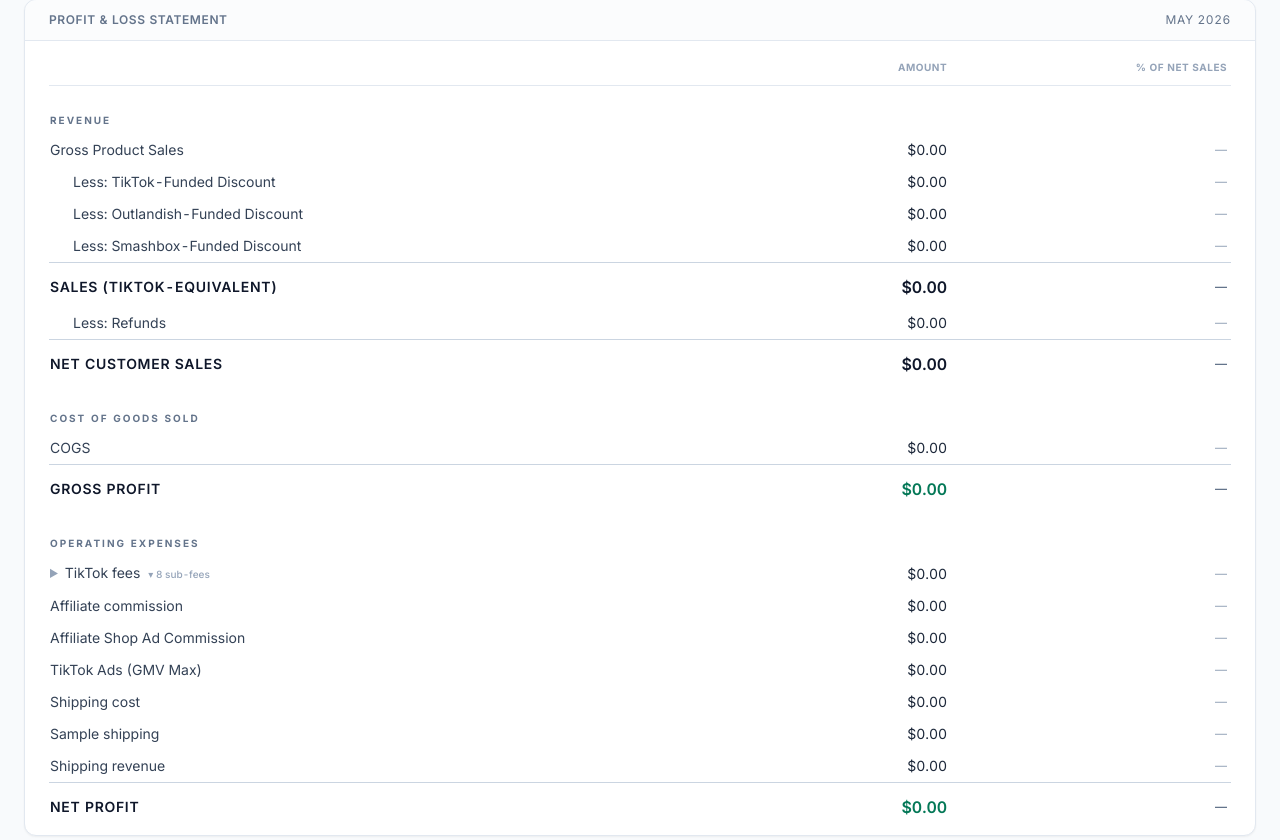
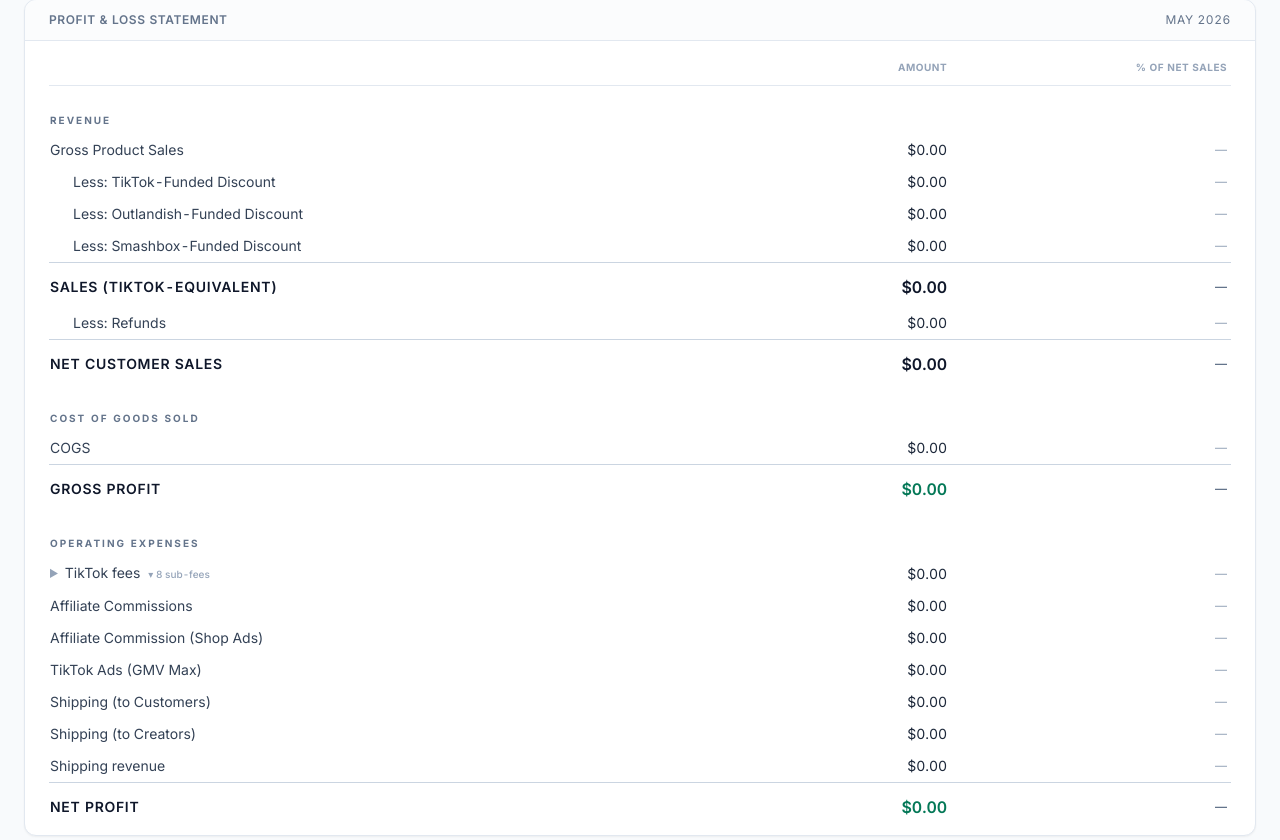
Before and after one commit to jordanblum1991/smashbox, a FastAPI app: page /reports/pnl in a window 1280 px wide. Shown: the part 270-1110 px from the top of the page. Run offline with FastAPI, Linux system fonts and the light colour scheme; some libraries are stand-ins or nearby versions.

Commit message:
pnl: refine Shipping and Affiliate line labels for clarity
Renamed four P&L line labels so the parallel structure of each section
is obvious at a glance:

  Shipping cost                  → Shipping (to Customers)
  Sample shipping                → Shipping (to Creators)
  Affiliate commission           → Affiliate Commissions
  Affiliate Shop Ad Commission   → Affiliate Commission (Shop Ads)

Pure label change in pnl.html and exports.py — no math, no field renames,
no template restructure. Dead legacy templates (monthly_pnl.html,
ytd_pnl.html) intentionally left alone since no route renders them.
Suite stays at 352.

Co-Authored-By: Claude Opus 4.7 (1M context) <noreply@anthropic.com>

```diff
--- a/app/templates/reports/pnl.html
+++ b/app/templates/reports/pnl.html
@@ -196,14 +196,14 @@
           </td>
         </tr>
 
-        {{ line("Affiliate commission", -pnl.affiliate_commission) }}
-        {{ line("Affiliate Shop Ad Commission", -pnl.shop_ads_cost) }}
+        {{ line("Affiliate Commissions", -pnl.affiliate_commission) }}
+        {{ line("Affiliate Commission (Shop Ads)", -pnl.shop_ads_cost) }}
         {{ line("TikTok Ads (GMV Max)", -pnl.gmv_max_ad_spend) }}
         {% if pnl.ad_credit_offset > 0 %}
         {{ line("Less: Ad Credits", pnl.ad_credit_offset, indent=1) }}
         {% endif %}
-        {{ line("Shipping cost", -pnl.shipping_cost) }}
-        {{ line("Sample shipping", -pnl.sample_shipping_cost) }}
+        {{ line("Shipping (to Customers)", -pnl.shipping_cost) }}
+        {{ line("Shipping (to Creators)", -pnl.sample_shipping_cost) }}
         {{ line("Shipping revenue", pnl.shipping_revenue) }}
         {{ subtotal("Net Profit", pnl.net_profit, accent=("pos" if pnl.net_profit >= 0 else "neg")) }}
       </tbody>
@@ -356,8 +356,8 @@
       {{ line_row("Managed service (incl. tax)", "tiktok_managed_service", indent=2, deduction=true, detail=true) }}
 
       {{ section_header("Affiliate / Commission Costs") }}
-      {{ line_row("Affiliate commission", "affiliate_commission", indent=1, deduction=true) }}
-      {{ line_row("Affiliate Shop Ad Commission", "shop_ads_cost", indent=1, deduction=true) }}
+      {{ line_row("Affiliate Commissions", "affiliate_commission", indent=1, deduction=true) }}
+      {{ line_row("Affiliate Commission (Shop Ads)", "shop_ads_cost", indent=1, deduction=true) }}
 
       {{ section_header("Advertising") }}
       {{ line_row("TikTok Ads (GMV Max)", "gmv_max_ad_spend", indent=1, deduction=true) }}
@@ -367,8 +367,8 @@
 
       {{ section_header("Shipping / Fulfillment") }}
       {{ line_row("Shipping revenue", "shipping_revenue", indent=1) }}
-      {{ line_row("Shipping cost", "shipping_cost", indent=1, deduction=true) }}
-      {{ line_row("Sample shipping", "sample_shipping_cost", indent=1, deduction=true) }}
+      {{ line_row("Shipping (to Customers)", "shipping_cost", indent=1, deduction=true) }}
+      {{ line_row("Shipping (to Creators)", "sample_shipping_cost", indent=1, deduction=true) }}
 
       {{ subtotal_row("Total Operating Expenses", "total_operating_expenses", deduction=true) }}
       {{ subtotal_row("Net Profit", "net_profit", accent=true, big=true) }}
```
Also changed, not shown: app/routers/exports.py (+8 -8 lines).
